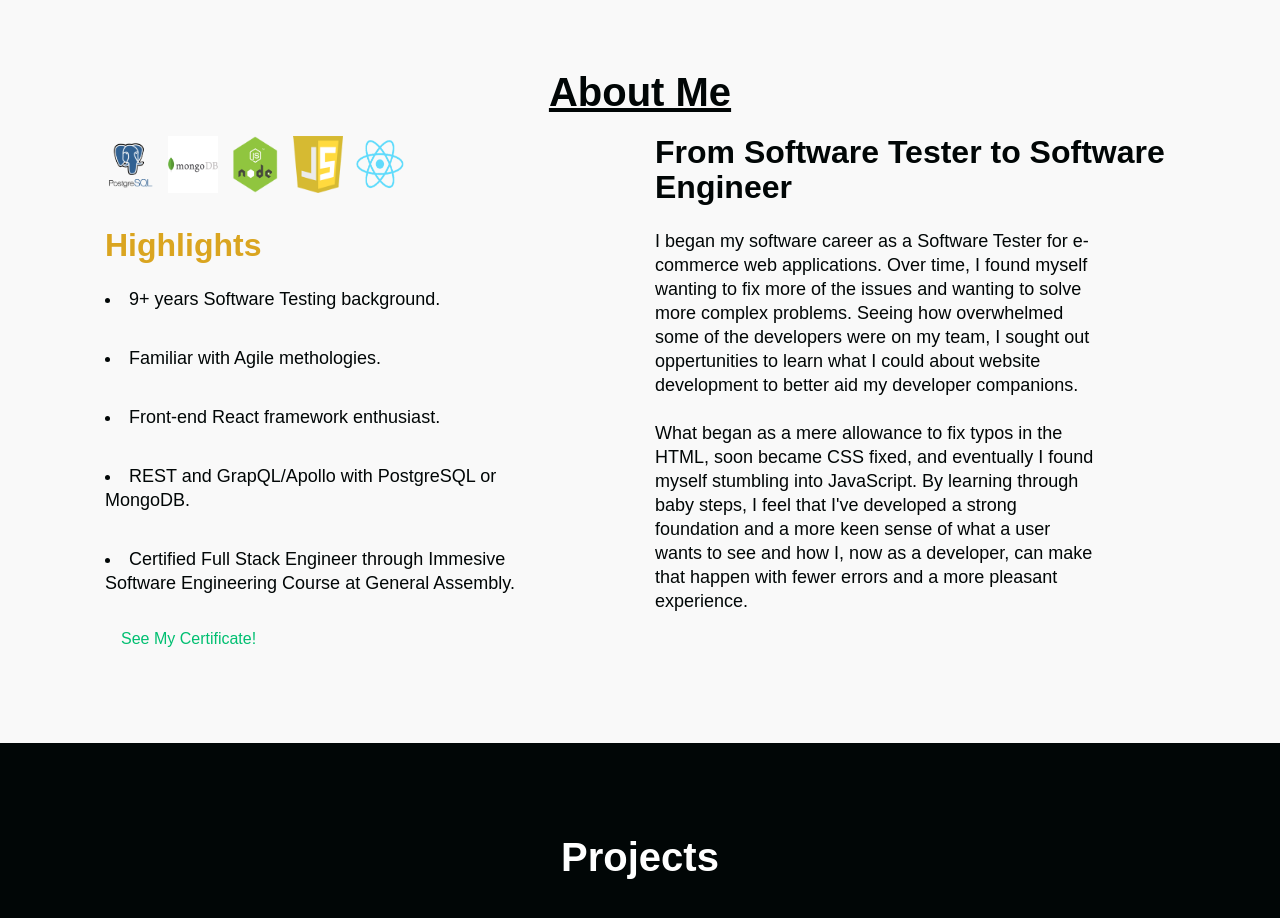
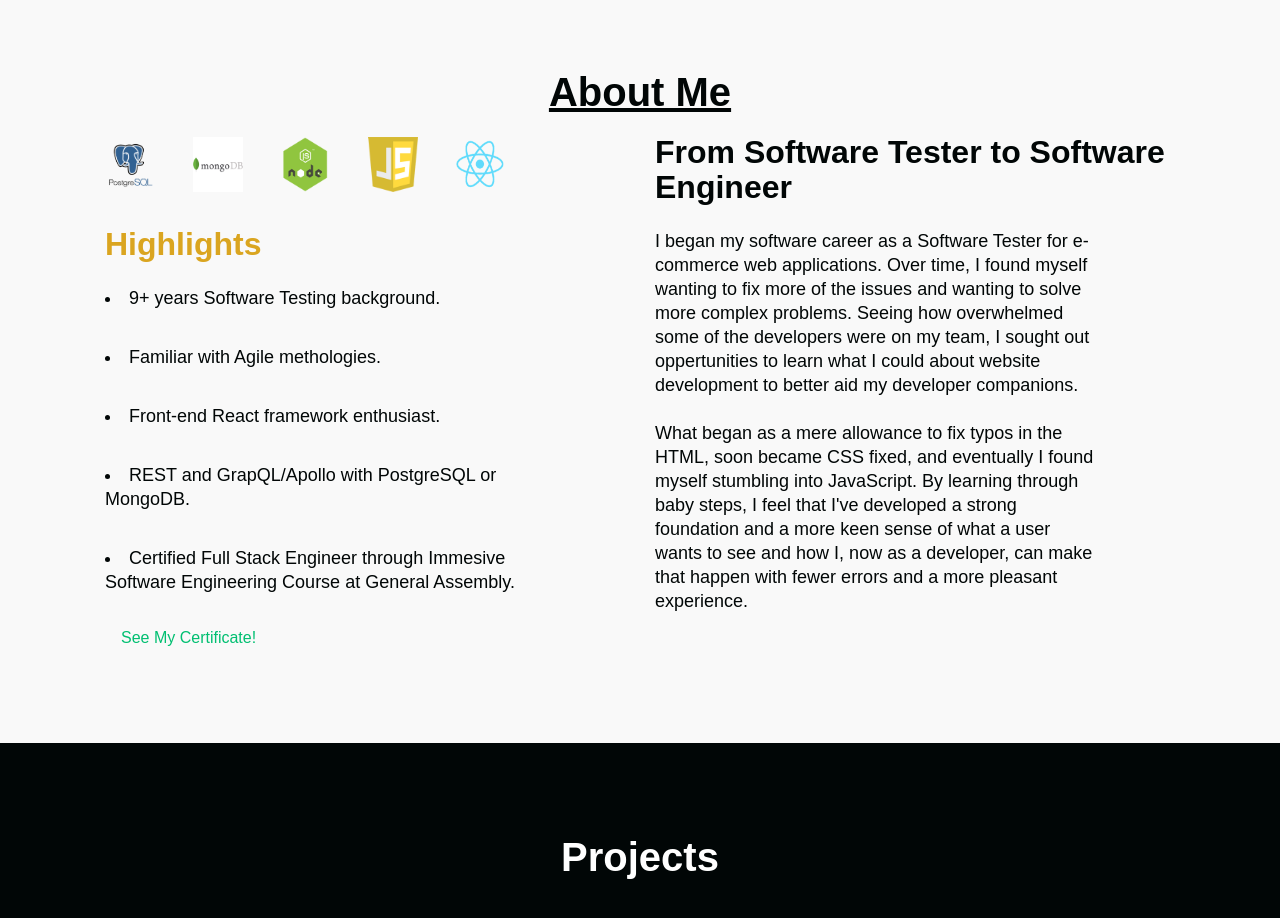
Before and after one commit to bookert921/bookNbeyond, a React (Create React App) app: page / in a window 1280 px wide. Shown: the part 780-1698 px from the top of the page. Built offline with nearby package versions, Linux system fonts and the light colour scheme; a web font is replaced by a local one.

Commit message:
got rid of height and width on images to fix view in safari

```diff
--- a/src/components/AboutSection/AboutSectionElements.js
+++ b/src/components/AboutSection/AboutSectionElements.js
@@ -93,20 +93,19 @@ export const Subtitle = styled.p`
 `;
 
 export const ImgWrap = styled.div`
-    max-width: 300px;
-    height: 100%;
-    width: 100%;
+    max-width: 400px;
     margin-bottom: 35px;
     display: flex;
     justify-content: space-between;
 `;
 
 export const Img = styled.img`
+    height: 55px;
     width: 50px;
 
     @media screen and (max-width: 385px) {
+        height: 50px;
         width: 40px;
-        margin-bottom: 45px;
     }
 `;
 
```
